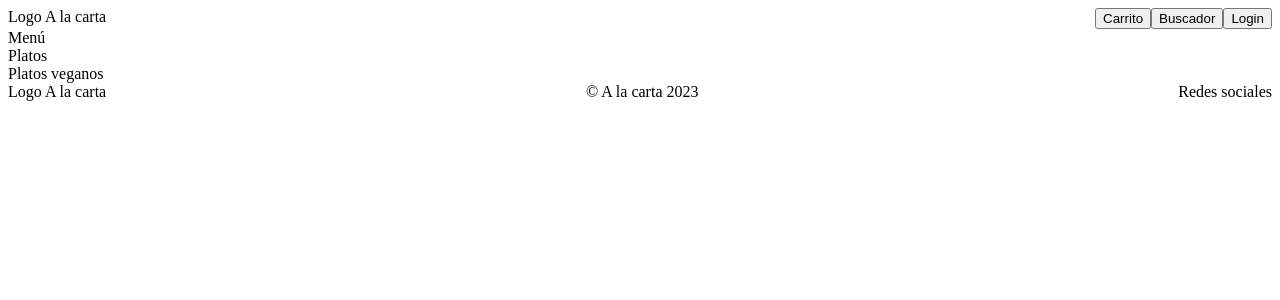
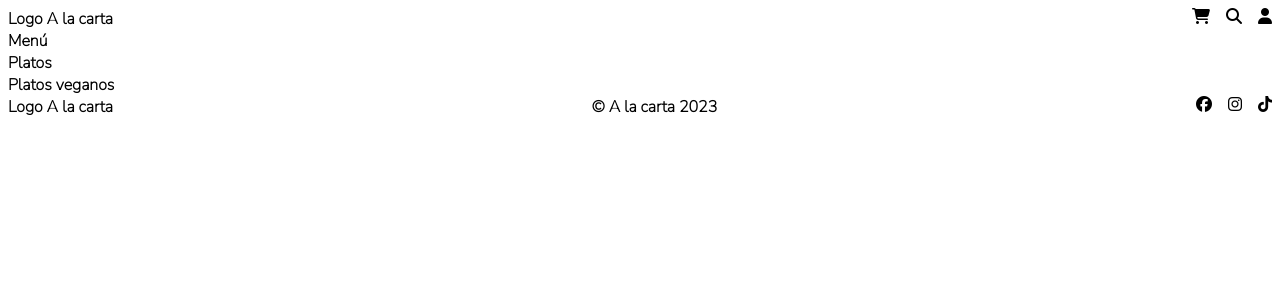
Before and after one commit to ariana-luz/ALaCarta_AppWeb, an Angular app: page / in a window 1280 px wide. Shown: the top 300 px of the page. Built offline with nearby package versions, Linux system fonts and the light colour scheme.

Commit message:
Estilos de texto en Home

```diff
--- a/package.json
+++ b/package.json
@@ -21,7 +21,9 @@
     "@angular/platform-server": "^17.0.0",
     "@angular/router": "^17.0.0",
     "@angular/ssr": "^17.0.1",
+    "bootstrap": "^5.3.2",
     "express": "^4.18.2",
+    "fontawesome": "^5.6.3",
     "rxjs": "~7.8.0",
     "tslib": "^2.3.0",
     "zone.js": "~0.14.2"
--- a/src/app/app.component.html
+++ b/src/app/app.component.html
@@ -1,10 +1,11 @@
+<div class="container">
 <header>
   <nav>
     <div>Logo A la carta</div>
-    <div>
-      <button>Carrito</button>
-      <button>Buscador</button>
-      <button>Login</button>
+    <div class="button">
+      <i class="fa-solid fa-cart-shopping"></i>
+      <i class="fa-solid fa-magnifying-glass"></i>
+      <i class="fa-solid fa-user"></i>
     </div>
   </nav>
 </header>
@@ -14,5 +15,10 @@
 <footer>
   <div class="logo">Logo A la carta</div>
   <div>© A la carta 2023</div>
-  <div>Redes sociales</div>
+  <div class="button">
+    <i class="fa-brands fa-facebook"></i>
+    <i class="fa-brands fa-instagram"></i>
+    <i class="fa-brands fa-tiktok"></i>
+  </div>
 </footer>
+</div>
--- a/src/app/app.component.scss
+++ b/src/app/app.component.scss
@@ -1,3 +1,8 @@
+
+.container{
+    font-family: "Nunito Sans";
+    font-weight: bold;
+}
 nav{
     display: flex;
     justify-content:space-between;
@@ -6,3 +11,7 @@ footer{
     display: flex;
     justify-content:space-between;
 }
+.button{
+    display: flex;
+    gap: 1rem;
+}
--- a/src/index.html
+++ b/src/index.html
@@ -1,13 +1,22 @@
 <!doctype html>
 <html lang="en">
+
 <head>
   <meta charset="utf-8">
   <title>ALaCarta</title>
   <base href="/">
   <meta name="viewport" content="width=device-width, initial-scale=1">
   <link rel="icon" type="image/x-icon" href="favicon.ico">
+  <script src="https://kit.fontawesome.com/7486462cb6.js" crossorigin="anonymous"></script>
+  <link rel="preconnect" href="https://fonts.googleapis.com">
+  <link rel="preconnect" href="https://fonts.gstatic.com" crossorigin>
+  <link
+    href="https://fonts.googleapis.com/css2?family=Nunito+Sans:opsz,wght@6..12,200&family=Roboto:wght@300&display=swap"
+    rel="stylesheet">
 </head>
+
 <body>
   <app-root></app-root>
 </body>
+
 </html>
```
Also changed, not shown: 1 other file (tests, documents, lock files or other folders).
